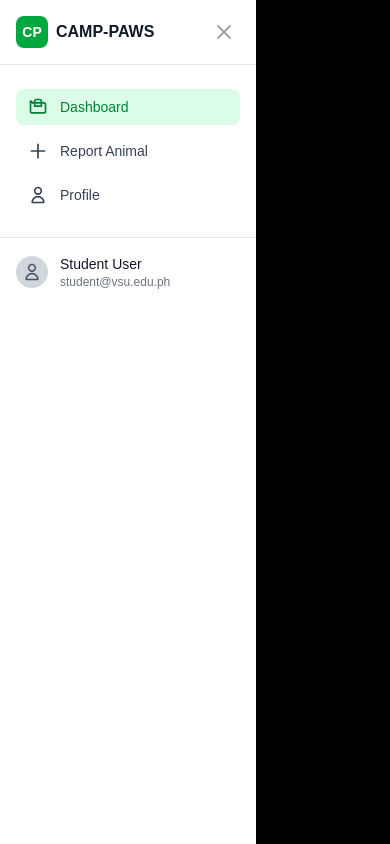
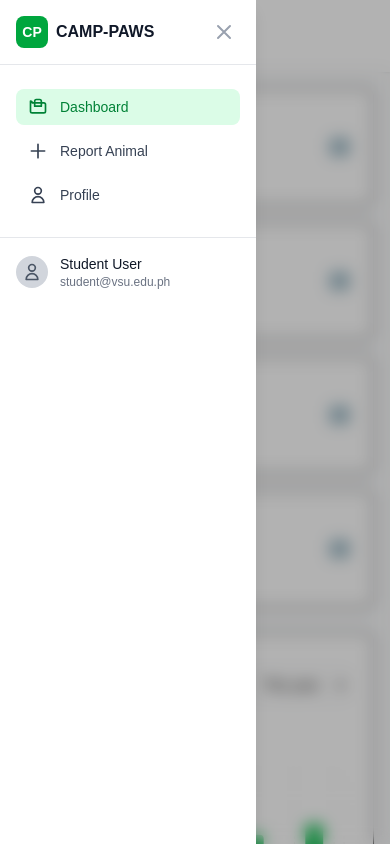
Before and after one commit to CSci-153-Web-Systems-and-Technologies/batch-2025-camp-paws-web, a Next.js app: page /user-dashboard in a window 390 px wide. Both pictures are taken after a click on the button "Toggle navigation menu". Built offline with nearby package versions, Linux system fonts and the light colour scheme.

Commit message:
feat: fix minor visual bug
- rest of the page are blacked out instead of blurred

```diff
--- a/src/app/(dashboard)/components/Sidebar.tsx
+++ b/src/app/(dashboard)/components/Sidebar.tsx
@@ -53,7 +53,7 @@ export default function Sidebar({ isOpen, onClose }: SidebarProps) {
       {/* Mobile Overlay */}
       {isOpen && (
         <div
-          className="fixed inset-0 bg-black bg-opacity-50 z-40 lg:hidden"
+          className="fixed inset-0 bg-black/30 z-40 lg:hidden backdrop-blur-sm"
           onClick={onClose}
         />
       )}
```
